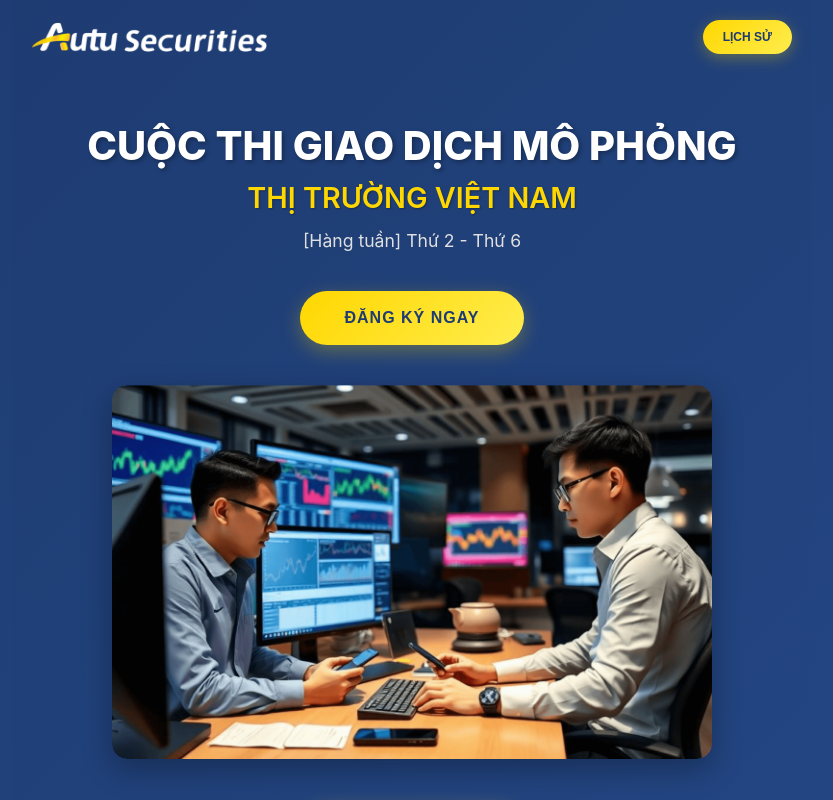
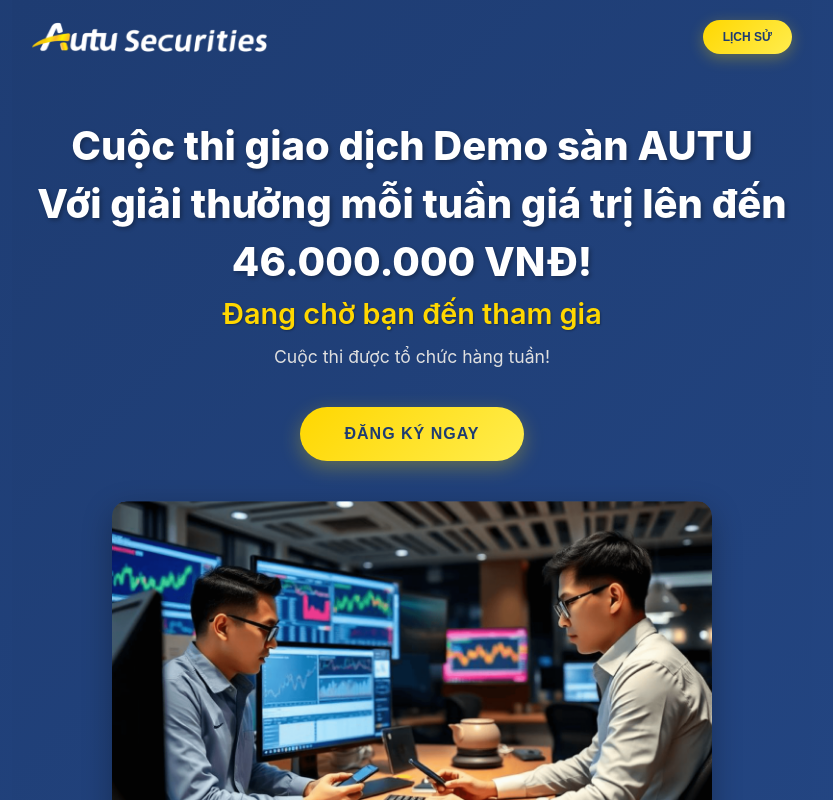
Before and after one commit to TheSixer/biancaal-trading-contest, a Next.js app: page / in a window 1280 px wide. Shown: the top 800 px of the page, without its empty margins (228-1061 px from the left). Built offline with nearby package versions, Linux system fonts and the light colour scheme.

Commit message:
feat: update content

```diff
--- a/app/components/TradingContest.tsx
+++ b/app/components/TradingContest.tsx
@@ -41,9 +41,11 @@ const TradingContest = () => {
 
       {/* Main Title */}
       <div className={styles.mainTitle}>
-        <h1 className={styles.title}>CUỘC THI GIAO DỊCH MÔ PHỎNG</h1>
-        <h2 className={styles.subtitle}>THỊ TRƯỜNG VIỆT NAM</h2>
-        <p className={styles.schedule}>[Hàng tuần] Thứ 2 - Thứ 6</p>
+        <h1 className={styles.title}>Cuộc thi giao dịch Demo sàn AUTU</h1>
+        <h1 className={styles.title}>Với giải thưởng mỗi tuần giá trị lên đến </h1>
+        <h1 className={styles.title}>46.000.000 VNĐ!</h1>
+        <h2 className={styles.subtitle}>Đang chờ bạn đến tham gia</h2>
+        <p className={styles.schedule}>Cuộc thi được tổ chức hàng tuần!</p>
       </div>
 
       {/* Primary Registration Button */}
```
